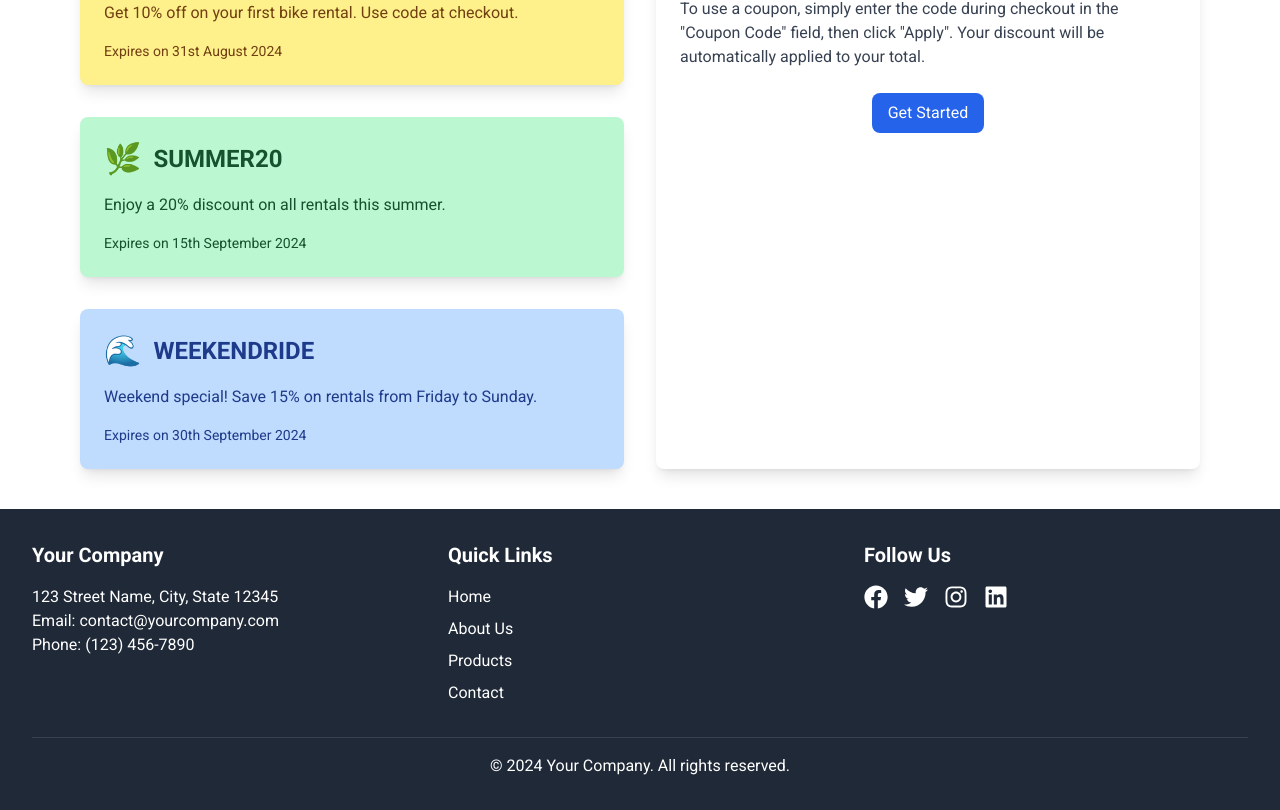
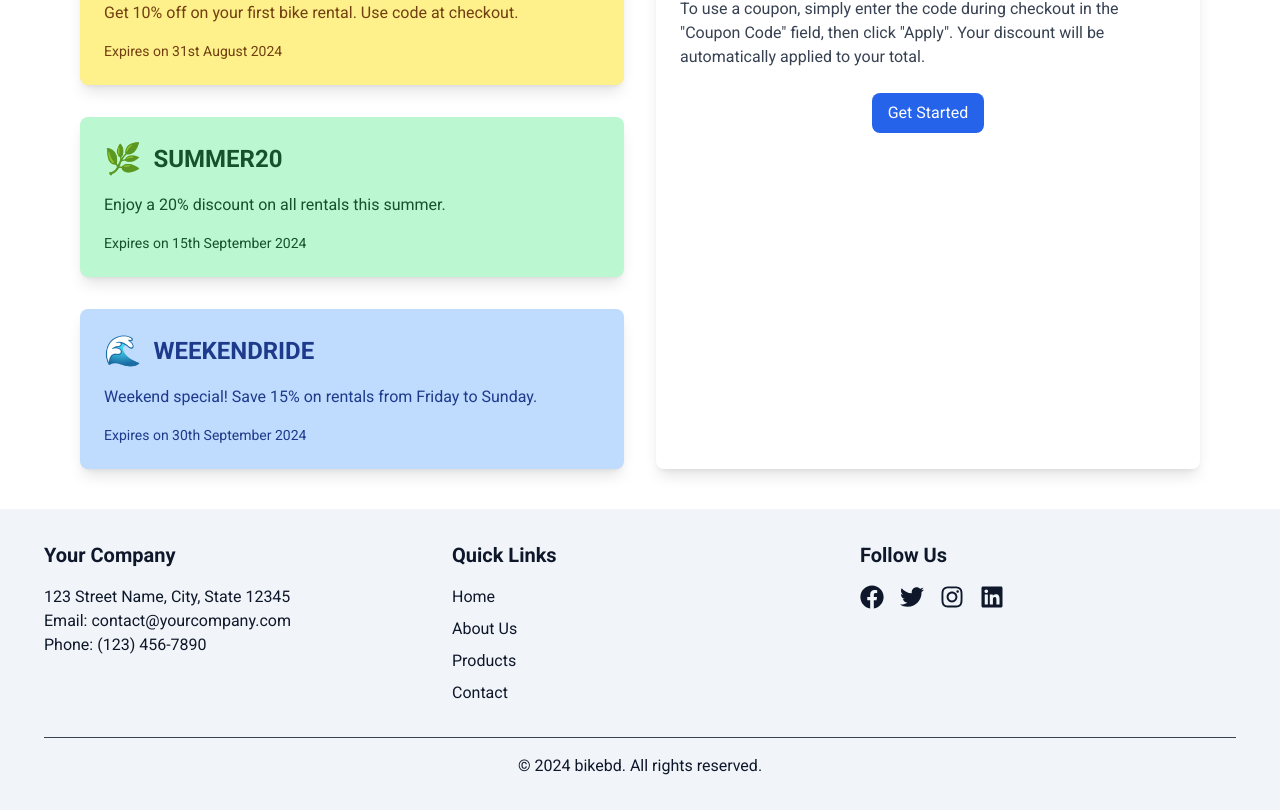
Before and after one commit to reshad21/nineam-frontend, a React (Vite) app: page / in a window 1280 px wide. Shown: the part 1319-2129 px from the top of the page. Built offline with nearby package versions, Linux system fonts and the light colour scheme.

Commit message:
change layout header and footer

```diff
--- a/src/components/Header/Navber.tsx
+++ b/src/components/Header/Navber.tsx
@@ -1,6 +1,7 @@
 import { useState } from "react";
 import { Link } from "react-router-dom";
 import logo from "../../assets/logo.png";
+import Container from "../Ui/Container";
 
 const Navbar = () => {
   // State to manage the mobile menu toggle
@@ -13,7 +14,8 @@ const Navbar = () => {
 
   return (
     <nav className="bg-white border-b-2 shadow-md sticky top-0 z-50">
-      <div className="container mx-auto flex justify-between items-center py-4 px-6">
+      <Container>
+        <div className="container mx-auto flex justify-between items-center py-4">
           {/* Logo on the left */}
           <div className="text-2xl font-bold">
             <Link to="/">
@@ -35,12 +37,18 @@ const Navbar = () => {
                 </Link>
               </li>
               <li>
-              <Link to="/products" className="text-gray-700 hover:text-primary">
+                <Link
+                  to="/products"
+                  className="text-gray-700 hover:text-primary"
+                >
                   Products
                 </Link>
               </li>
               <li>
-              <Link to="/contact" className="text-gray-700 hover:text-primary">
+                <Link
+                  to="/contact"
+                  className="text-gray-700 hover:text-primary"
+                >
                   Contact
                 </Link>
               </li>
@@ -148,6 +156,7 @@ const Navbar = () => {
             </ul>
           </div>
         </div>
+      </Container>
     </nav>
   );
 };
--- a/src/components/Ui/Container.tsx
+++ b/src/components/Ui/Container.tsx
@@ -5,9 +5,7 @@ type TContainerProps = {
 };
 
 const Container = ({ children }: TContainerProps) => {
-  return (
-    <div className="mx-auto w-full max-w-7xl px-3 min-h-screen">{children}</div>
-  );
+  return <div className="mx-auto w-full max-w-7xl px-3">{children}</div>;
 };
 
 export default Container;
--- a/src/components/Ui/Footer.tsx
+++ b/src/components/Ui/Footer.tsx
@@ -1,7 +1,9 @@
 import { FaFacebook, FaInstagram, FaLinkedin, FaTwitter } from "react-icons/fa";
+import Container from "./Container";
 const Footer = () => {
   return (
-    <footer className="bg-gray-800 text-white p-8 mt-10">
+    <footer className="bg-slate-100 text-slate-900 p-8 mt-10">
+      <Container>
         <div className="container mx-auto grid grid-cols-1 md:grid-cols-3 gap-8">
           {/* Company Information */}
           <div>
@@ -42,28 +44,16 @@ const Footer = () => {
           <div>
             <h2 className="text-xl font-bold mb-4">Follow Us</h2>
             <div className="flex space-x-4">
-            <a
-              href="https://facebook.com"
-              className="text-white hover:text-primary"
-            >
+              <a href="https://facebook.com" className="hover:text-primary">
                 <FaFacebook size={24} />
               </a>
-            <a
-              href="https://twitter.com"
-              className="text-white hover:text-primary"
-            >
+              <a href="https://twitter.com" className="hover:text-primary">
                 <FaTwitter size={24} />
               </a>
-            <a
-              href="https://instagram.com"
-              className="text-white hover:text-primary"
-            >
+              <a href="https://instagram.com" className="hover:text-primary">
                 <FaInstagram size={24} />
               </a>
-            <a
-              href="https://linkedin.com"
-              className="text-white hover:text-primary"
-            >
+              <a href="https://linkedin.com" className="hover:text-primary">
                 <FaLinkedin size={24} />
               </a>
             </div>
@@ -72,10 +62,9 @@ const Footer = () => {
 
         {/* Footer Bottom */}
         <div className="mt-8 border-t border-gray-700 pt-4 text-center">
-        <p>
-          &copy; {new Date().getFullYear()} Your Company. All rights reserved.
-        </p>
+          <p>&copy; {new Date().getFullYear()} bikebd. All rights reserved.</p>
         </div>
+      </Container>
     </footer>
   );
 };
--- /dev/null
+++ b/src/pages/Productpage.tsx
@@ -0,0 +1,9 @@
+const Productpage = () => {
+  return (
+    <div>
+      <h1>Product will be displayed here</h1>
+    </div>
+  );
+};
+
+export default Productpage;
--- a/src/routes/routes.tsx
+++ b/src/routes/routes.tsx
@@ -4,6 +4,7 @@ import Aboutpage from "../pages/Aboutpage";
 import ContactUsPage from "../pages/Contactpage";
 import Homepage from "../pages/Homepage";
 import Loginpage from "../pages/Loginpage";
+import Productpage from "../pages/Productpage";
 import Signuppage from "../pages/Signuppage";
 
 const router = createBrowserRouter([
@@ -18,6 +19,10 @@ const router = createBrowserRouter([
       {
         path: "/about",
         element: <Aboutpage />,
+      },
+      {
+        path: "/products",
+        element: <Productpage />,
       },
       {
         path: "/contact",
```
Also changed, not shown: src/components/Ui/ContactForm.tsx (added). Lines whose indentation alone changed are shown as unchanged.
